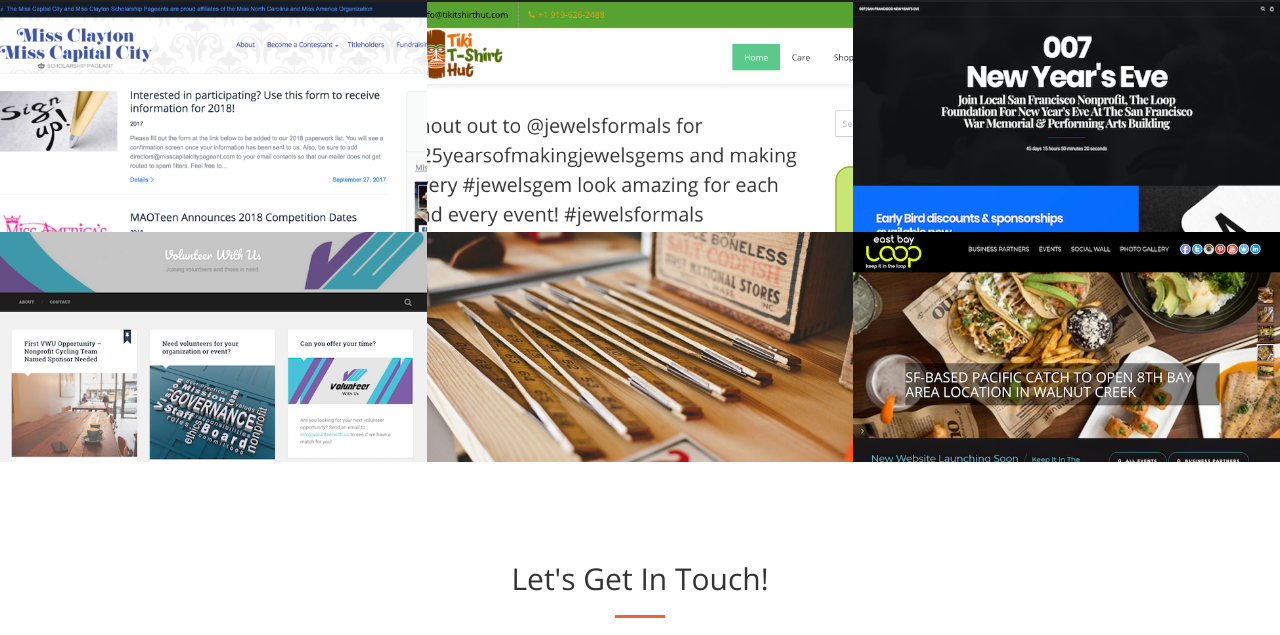
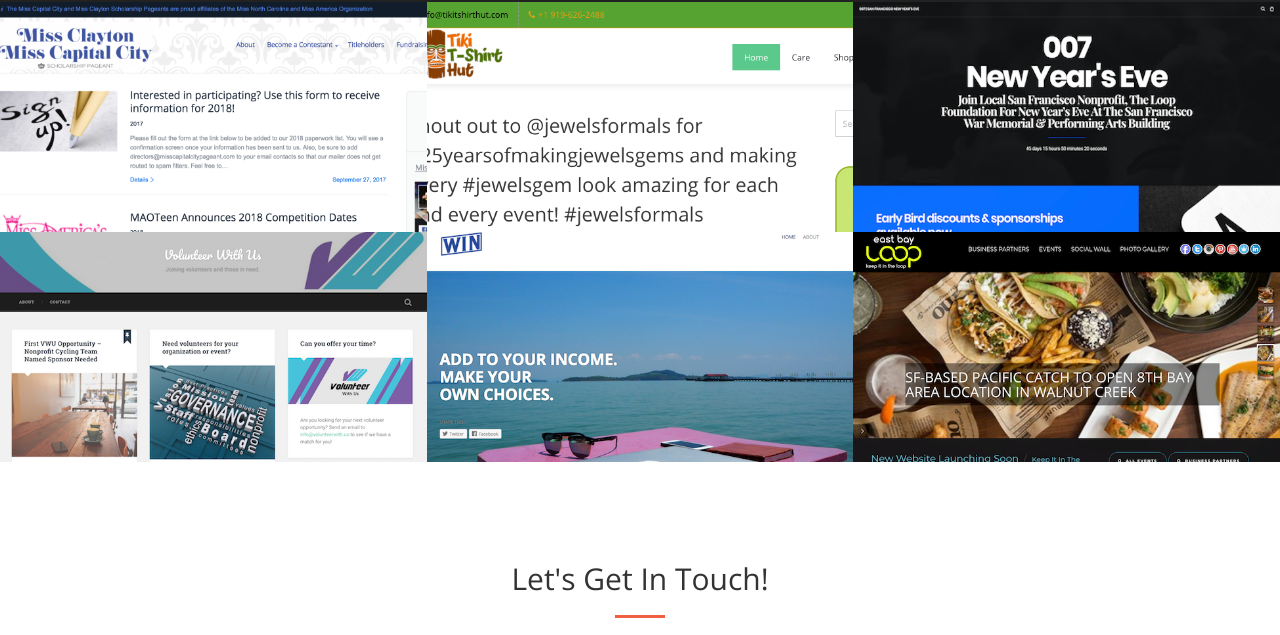
Before and after one commit to drewwmercer/drewwmercer.github.io, a website: page index.html in a window 1280 px wide. Shown: the part 2463-3098 px from the top of the page. Drawn offline with nearby package versions, Linux system fonts and the light colour scheme.

Commit message:
Adding WIN to portfolio

```diff
--- a/index.html
+++ b/index.html
@@ -310,8 +310,8 @@
                     </a>
                 </div>
                 <div class="col-lg-4 col-sm-6">
-                    <a href="img/portfolio/fullsize/5.jpg" class="portfolio-box">
-                        <img src="img/portfolio/thumbnails/5.jpg" class="img-responsive" alt="">
+                    <a href="img/portfolio/fullsize/14-win-full.png" class="portfolio-box">
+                        <img src="img/portfolio/thumbnails/14-win-thumb.png" class="img-responsive" alt="">
                         <div class="portfolio-box-caption">
                             <div class="portfolio-box-caption-content">
                                 <div class="project-category text-faded">
```
